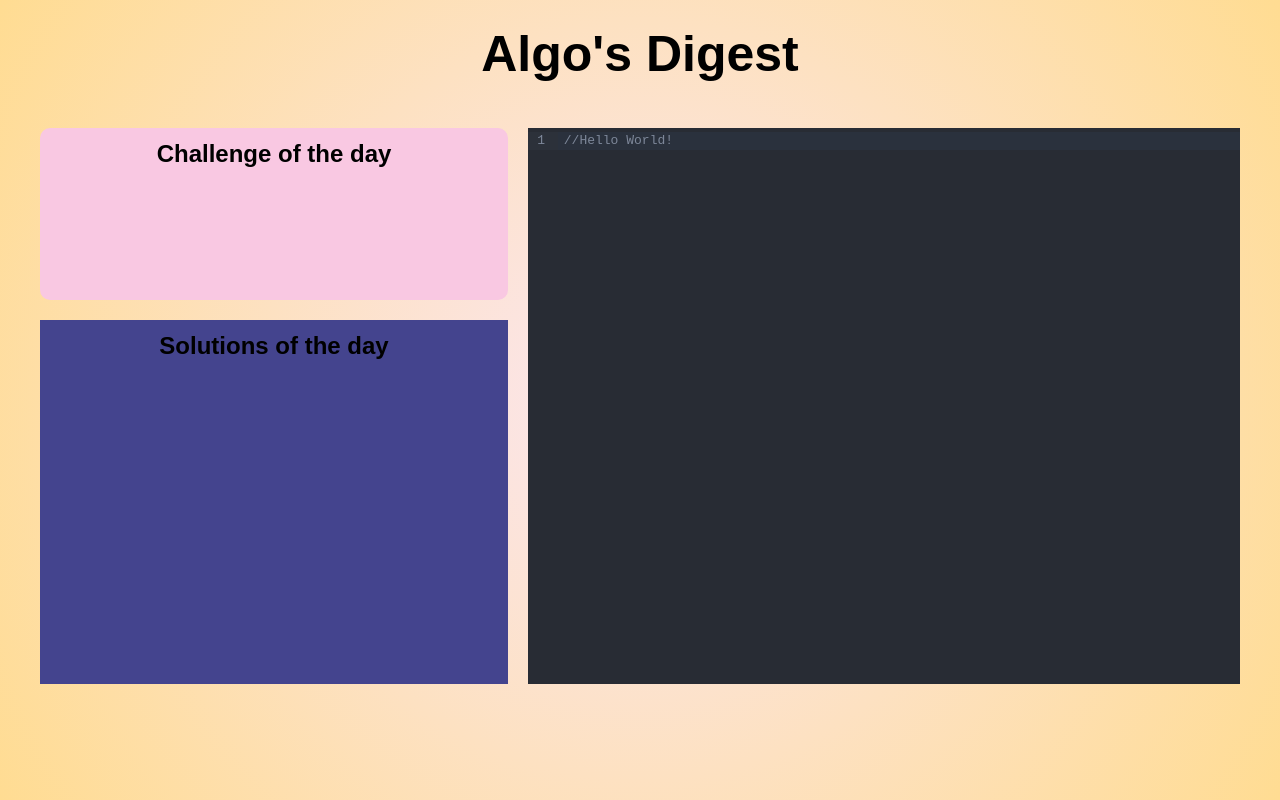
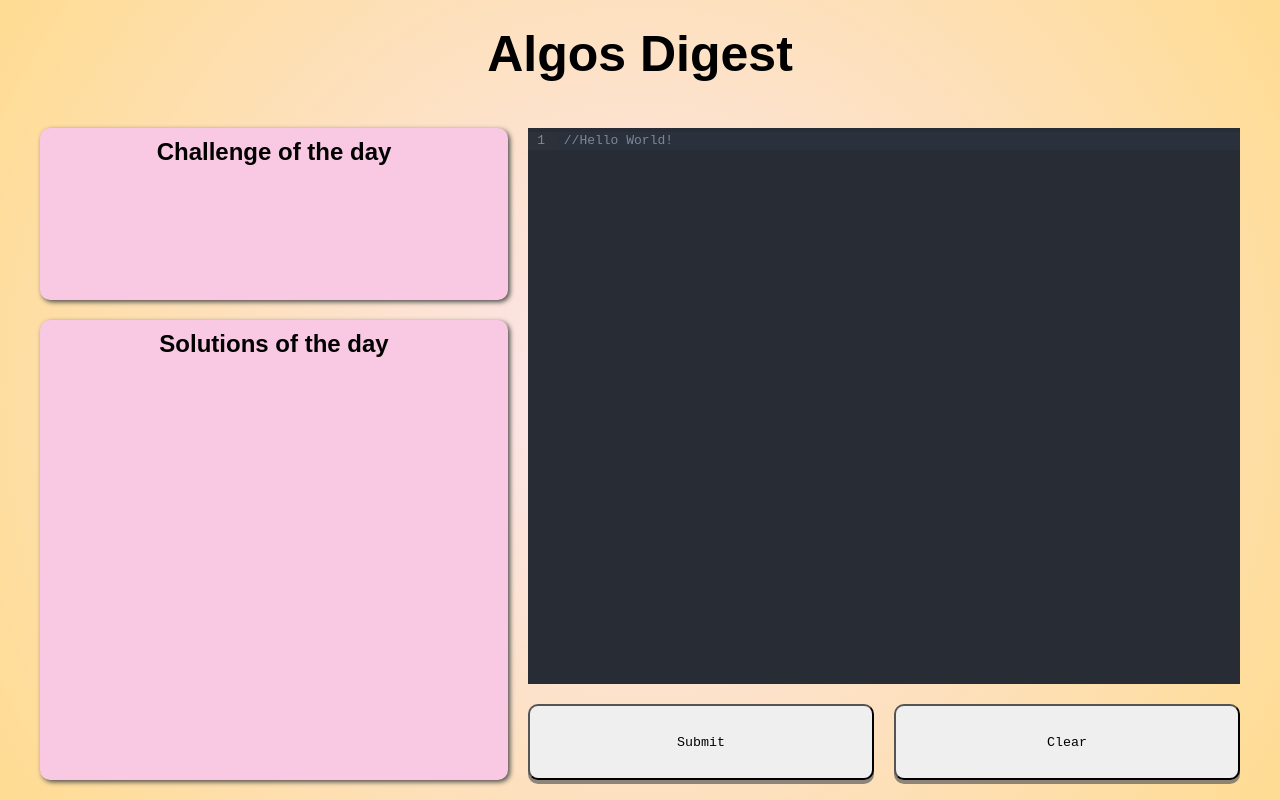
Before and after one commit to UmbrellaLab/DailyByte, a React app: page /home in a window 1280 px wide. Built offline with nearby package versions, Linux system fonts and the light colour scheme; no server answers; a web font is replaced by a local one.

Commit message:
Update styling Co-authored-by: Rachel Kucharski <rachelk585@users.noreply.github.com> Co-authored-by: Anne-lise Emig <annelise08@users.noreply.github.com> Co-authored-by: Gary Balogh <GaryB93@users.noreply.github.com> Co-authored-by: Akeem Smith  <AkeemESmith@users.noreply.github.com>

```diff
--- a/src/client/components/App.jsx
+++ b/src/client/components/App.jsx
@@ -26,7 +26,7 @@ const router = createBrowserRouter([
 const App = () => {
     return (
         <>
-            <h1>Algo's Digest</h1>
+            <h1>Algos Digest</h1>
             {/* <React.StrictMode> */}
                 <RouterProvider router={router} />
             {/* </React.StrictMode> */}
--- a/src/client/components/Prompt.jsx
+++ b/src/client/components/Prompt.jsx
@@ -5,8 +5,10 @@ const Prompt = ({promptData}) => {
   return (
     <div id='algo-prompt'>
       <h2>Challenge of the day</h2>
-      <p>{promptData.problem_name}</p>
-      <p>{promptData.problem}</p>
+      <h3>{promptData.problem_name}</h3>
+      <div>
+        <p>{promptData.problem}</p>
+      </div>
     </div>
   )
 }
--- a/src/client/components/Solution.jsx
+++ b/src/client/components/Solution.jsx
@@ -25,11 +25,12 @@ const Solution = ({solutionData}) => {
 
   return (
     <div>
-      <p className='usernameHeader'>{solutionData.username}</p>
-      <button onClick={() => handleStar(solutionData.solution_id)}>Star <svg xmlns="http://www.w3.org/2000/svg" width="16" height="16" fill="currentColor" class="bi bi-star" viewBox="0 0 16 16">
-  <path d="M2.866 14.85c-.078.444.36.791.746.593l4.39-2.256 4.389 2.256c.386.198.824-.149.746-.592l-.83-4.73 3.522-3.356c.33-.314.16-.888-.282-.95l-4.898-.696L8.465.792a.513.513 0 0 0-.927 0L5.354 5.12l-4.898.696c-.441.062-.612.636-.283.95l3.523 3.356-.83 4.73zm4.905-2.767-3.686 1.894.694-3.957a.565.565 0 0 0-.163-.505L1.71 6.745l4.052-.576a.525.525 0 0 0 .393-.288L8 2.223l1.847 3.658a.525.525 0 0 0 .393.288l4.052.575-2.906 2.77a.565.565 0 0 0-.163.506l.694 3.957-3.686-1.894a.503.503 0 0 0-.461 0z"/>
-</svg></button>
-      <p>{stars}</p>
+      <div className='usernameHeader'>
+        {solutionData.username}
+        <button onClick={() => handleStar(solutionData.solution_id)}><svg xmlns="http://www.w3.org/2000/svg" width="16" height="16" fill="currentColor" class="bi bi-star" viewBox="0 0 16 16">
+          <path d="M2.866 14.85c-.078.444.36.791.746.593l4.39-2.256 4.389 2.256c.386.198.824-.149.746-.592l-.83-4.73 3.522-3.356c.33-.314.16-.888-.282-.95l-4.898-.696L8.465.792a.513.513 0 0 0-.927 0L5.354 5.12l-4.898.696c-.441.062-.612.636-.283.95l3.523 3.356-.83 4.73zm4.905-2.767-3.686 1.894.694-3.957a.565.565 0 0 0-.163-.505L1.71 6.745l4.052-.576a.525.525 0 0 0 .393-.288L8 2.223l1.847 3.658a.525.525 0 0 0 .393.288l4.052.575-2.906 2.77a.565.565 0 0 0-.163.506l.694 3.957-3.686-1.894a.503.503 0 0 0-.461 0z"/>
+        </svg>{stars}</button>
+      </div>
       <div className='code-snippet'>
         <CodeSnippet type='multi' wrapText={true} copyButtonDescription=''>{solutionData.solution}</CodeSnippet>
       </div>
--- a/src/client/components/Solutions.jsx
+++ b/src/client/components/Solutions.jsx
@@ -13,7 +13,9 @@ const Solutions = ({solutions}) => {
   return (
     <div id='algo-solutions'>
       <h2>Solutions of the day</h2>
-      {displaySolutions}
+      <div id='solutions-container'>
+        {displaySolutions}
+      </div>
     </div>
   )
 }
--- a/src/client/styles.css
+++ b/src/client/styles.css
@@ -5,6 +5,10 @@
     padding: 0;
     font-family: monospace;
     /* font-family: 'Russo One', sans-serif; */
+}
+
+button {
+    cursor: pointer;
 }
 
 #root {
@@ -25,12 +29,12 @@ h1 {
 
 h2 {
     text-align: center;
-    padding: 0.5em;
+    padding-bottom: 0.5em;
     font-family: 'Russo One', sans-serif;
 }
 
-p {
-    display: inline;
+h3 {
+    text-align: center;
 }
 
 .auth-content {
@@ -107,14 +111,27 @@ p {
     grid-row-end: 3;
     background-color: rgb(249,200,226);
     border-radius: 10px;
+    box-shadow: 2px 2px 5px rgb(74, 74, 74);
+    padding: 10px 20px;
+}
+
+#algo-prompt div {
+    overflow-y: auto;
 }
 
 #algo-solutions {
     grid-column-start: 1;
     grid-column-end: 5;
     grid-row-start: 3;
-    grid-row-end: 7;
-    background-color: rgb(68, 68, 142);
+    grid-row-end: 8;
+    background-color: rgb(249,200,226);
+    box-shadow: 2px 2px 5px rgb(74, 74, 74);
+    border-radius: 10px;
+    padding: 10px 20px;
+}
+
+#solutions-container {
+    height: 400px;
     overflow-y: auto;
 }
 
@@ -124,6 +141,7 @@ p {
     grid-row-start: 1;
     grid-row-end: 7;
     background-color: rgb(255, 255, 255);
+    /* box-shadow: 2px 2px 10px black; */
 }
 
 .cm-editor {
@@ -144,27 +162,43 @@ p {
 #submit-code {
     grid-column-start: 5;
     grid-column-end: 8;
-    grid-row-start: 6;
-    grid-row-end: 7;
-    border-radius: 10px;
+    grid-row-start: 7;
+    grid-row-end: 8;
 }
 
 #clr-editor {
     grid-column-start: 8;
     grid-column-end: 11;
-    grid-row-start: 6;
-    grid-row-end: 7;
+    grid-row-start: 7;
+    grid-row-end: 8;
+}
+
+#submit-code, #clr-editor {
     border-radius: 10px;
+    cursor: pointer;
+    outline: none;
+    box-shadow: 0 4px rgba(95, 95, 95, 0.7);
+}
+
+#submit-code:hover, #clr-editor:hover {
+    background-color: bisque;
+}
+
+#submit-code:active, #clr-editor:active {
+    background-color: bisque;
+    transform: translateY(2px);
+    box-shadow: 0 2px rgba(95, 95, 95, 0.7);
 }
 
 .code-snippet {
     background-color: rgb(33, 36, 41);
     color: rgb(253, 249, 249);
-    margin-bottom: 15px;
-    grid-row-start: 7;
-    grid-row-end: 8;
+    margin-bottom: 25px;
+    padding: 10px;
 }
 
 .usernameHeader {
-    display: block;
+    display: flex;
+    justify-content: space-between;
+    align-items: flex-end;
 }
```
